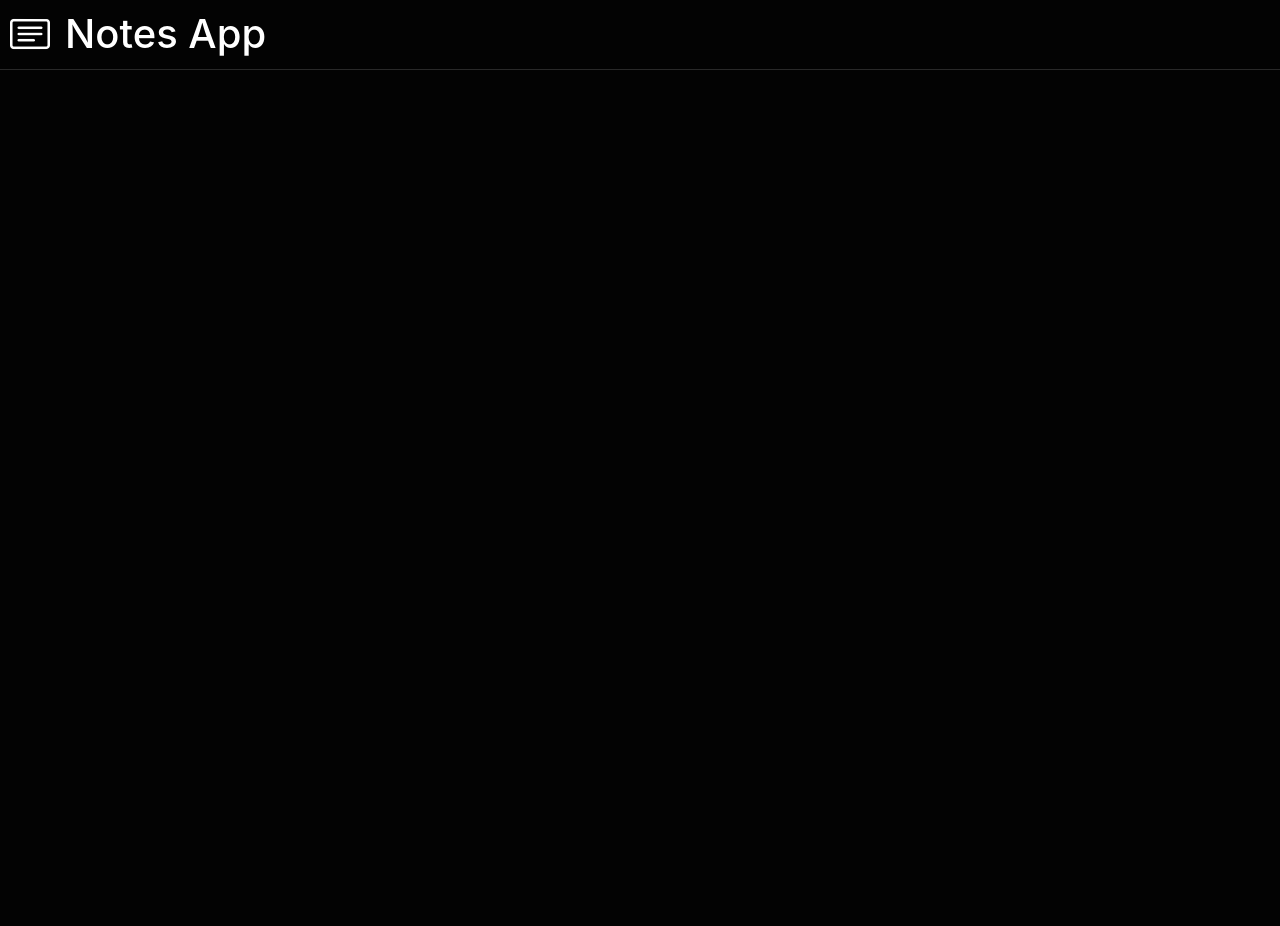
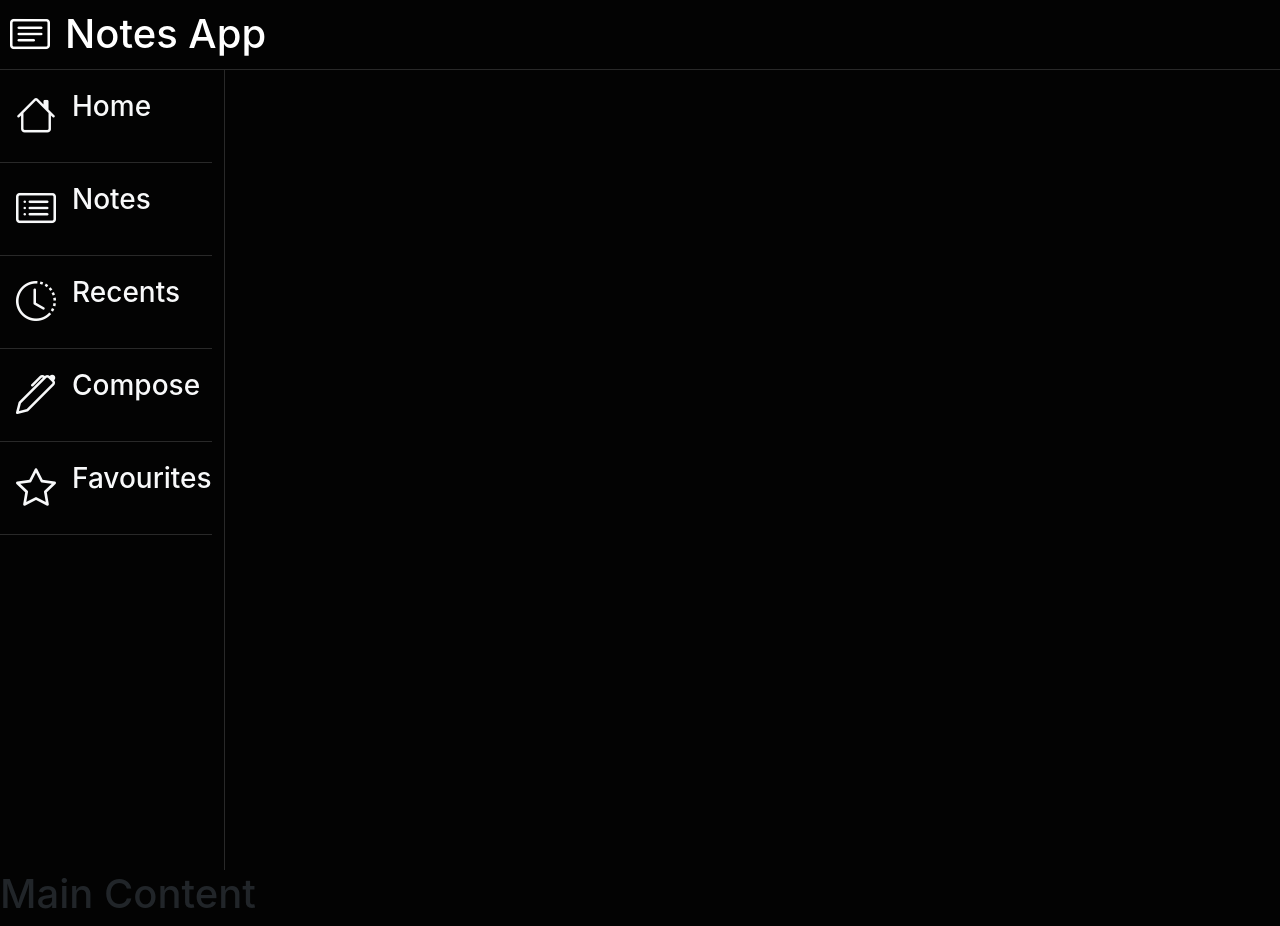
Before and after one commit to kiprudroid/React-Notes, a React (Create React App) app: page / in a window 1280 px wide. Before the commit the page ends 800 px from the top, so only its background shows below. Built offline with nearby package versions, Linux system fonts and the light colour scheme.

Commit message:
first commit

```diff
--- a/public/index.html
+++ b/public/index.html
@@ -28,7 +28,7 @@
     -->
     <title>React App</title>
   </head>
-  <body style = "background-color: rgb(3,3,3);">
+  <body style = "background-color: rgb(3,3,3); overflow: hidden;">
     <noscript>You need to enable JavaScript to run this app.</noscript>
     <div id="root"></div>
     <!--
--- a/src/index.js
+++ b/src/index.js
@@ -1,16 +1,22 @@
 import React from 'react';
 import ReactDOM from 'react-dom/client';
 import './index.css';
-import App from './App';
 import reportWebVitals from './reportWebVitals';
 import NavBar from './navbar';
 import SideBar from './sidebar';
+import MainContent from './mainContent';
+
 
 const root = ReactDOM.createRoot(document.getElementById('root'));
 root.render(
     <>
     <NavBar />
+
+    <div class ="row">
     <SideBar />
+    <MainContent />
+
+    </div>
 
     </>
 
--- /dev/null
+++ b/src/mainContent.js
@@ -0,0 +1,14 @@
+import React from "react";
+
+export default function MainContent() {
+
+    return (
+        <div class="col-lg-10 col-md-10 col-sm-10">
+
+            <h1>
+                Main Content
+            </h1>
+
+        </div>
+    )
+}
--- a/src/sidebar.js
+++ b/src/sidebar.js
@@ -1,10 +1,49 @@
 import React from "react";
+
+function SideBarElement(props){
+
+    return (
+
+        <div className="sidebar-element" style ={{
+            height : "auto",
+            width : "100%",
+            borderBottom :"1px solid rgb(41,41,41)",
+            left : "0",
+            justifyContent : "left",
+            display : "flex",
+            verticalAlign : "baseline"
+        }}>
+            <i className={`bi  fs-1 text-light m-3 ${props.icon}`}></i>
+
+            <h3  class = "h3 text-light align-text-bottom" style ={{
+                verticalAlign : "baseline",
+                marginTop : "20px"
+            }}>
+                {props.title}
+            </h3>
+
+        </div>
+    )
+}
 
 export default function SideBar(){
 
 
     return(
-        <>
-        </>
+        <div className="col-sm-2" style={{
+            height : "100vh",
+            width : "auto",
+            borderRight : "1px solid rgb(41,41,41)"
+        }}>
+           <SideBarElement title = "Home" icon = "bi bi-house"/>
+           <SideBarElement title = "Notes" icon = "bi bi-card-list" />
+           <SideBarElement title = "Recents" icon = "bi bi-clock-history" />
+           <SideBarElement title = "Compose" icon = "bi bi-pen" />
+           <SideBarElement title = "Favourites" icon = "bi bi-star" />
+
+
+
+
+        </div>
     )
 }
```
